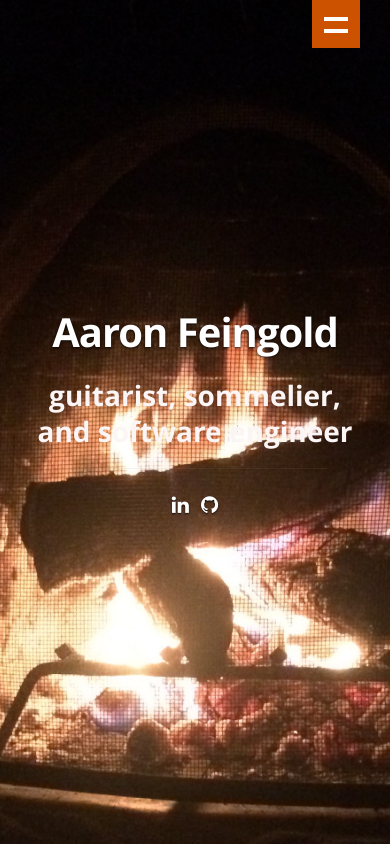
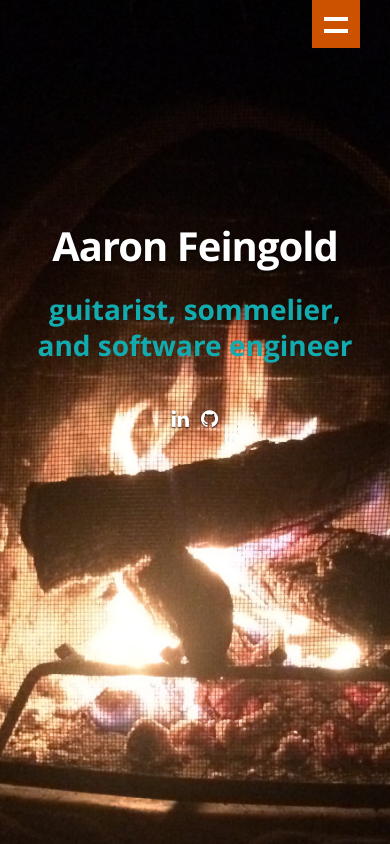
Before and after one commit to aaronfeingold/ajf-portfolio, a React (Create React App) app: page / in a window 390 px wide. Shown: the top 844 px of the page. Built offline with nearby package versions, Linux system fonts and the light colour scheme.

Commit message:
move banner h2 css logic into layout instead of default. adjust media query to remove vertical align at 900 breakpoint

```diff
--- a/public/css/default.css
+++ b/public/css/default.css
@@ -192,9 +192,6 @@ h1.responsive-headline.responsive {
     font-size: clamp(var(--min-font-size), var(--ratio), var(--max-font-size));
   }
 
-h2.header-description {
-  color: #11ABB0;
-}
 
 p { margin: 0 0 30px 0; }
 p img { margin: 0; }
--- a/public/css/layout.css
+++ b/public/css/layout.css
@@ -50,7 +50,7 @@ header .banner {
    vertical-align: middle;
    margin: 0 auto;
    width: 85%;
-   padding-bottom: 30px;
+   padding-bottom: 300px;
    text-align: center;
 }
 
@@ -79,7 +79,9 @@ header .banner-text hr {
    border-color: #2F2D2E;
    border-color: rgba(150, 150, 150, .1);
 }
-
+header .banner-text h2 {
+    color: #11ABB0;
+  }
 /* header social links */
 header .social {
    margin: 24px 0;
--- a/public/css/media-queries.css
+++ b/public/css/media-queries.css
@@ -27,7 +27,10 @@
 
     /* header styles
    ------------------------------------------------------------------ */
-   header .banner { padding-bottom: 12px; }
+   header .banner {
+    padding-bottom: 12px;
+    vertical-align: unset;
+}
    header .banner-text h1 {
       font: 78px/1.1em 'opensans-bold', sans-serif;
       letter-spacing: -1px;
```
